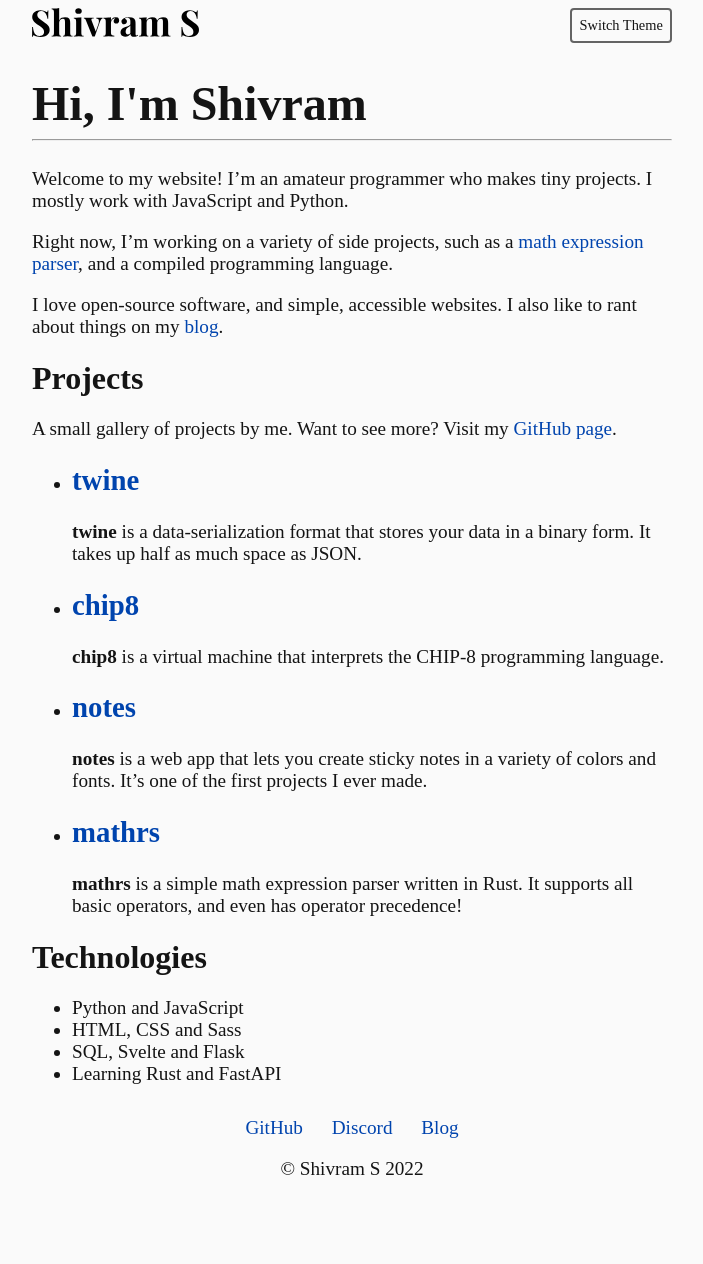
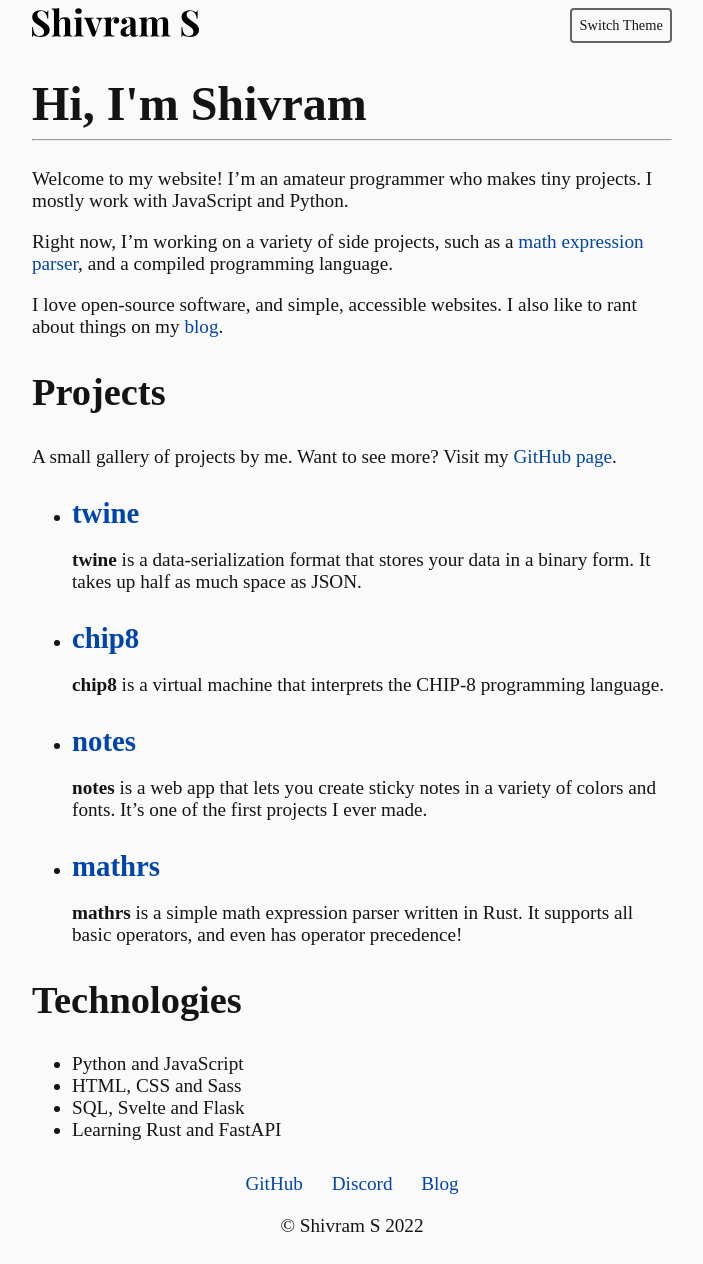
Before and after one commit to shivrm/old-site, a Jekyll site: the page built from index.md, in a window 1280 px wide. Shown: the whole page, without its empty margins (288-991 px from the left). Built offline with Jekyll 4.4.1, drawn with Linux system fonts in a browser that asks for light colours; before the commit the page ends 1207 px from its top, so only the background shows below that.

Commit message:
Fix headings

```diff
--- a/_layouts/default.html
+++ b/_layouts/default.html
@@ -10,6 +10,7 @@
         <meta property="og:title" content="{{ page.title }}" property="og:title">
         <meta name="og:url" content="{{ page.url|remove:'index.html' }}">
     {% endif %}
+
     <meta proprerty="og:description" content="{{ page.content | split:'<!--more-->' | first }}">
     <meta name="description" content="{{ page.content | split:'<!--more-->' | first }}">
 
@@ -30,7 +31,7 @@
     <header>
         <div id="header">
             <a href="{{site.url}}"><img src="{{site.url}}/assets/shivram.svg" alt="Shivram S" id="logo"></a>
-            <button id="switch-theme" onclick="switchTheme()">Switch Theme</button>
+            <button id="switch-theme" onclick="switchTheme()" hidden>Switch Theme</button>
         </div>
 
         {% if page.title or page.metadata %}
@@ -61,7 +62,7 @@
             <li><a href="{{site.url}}/blog">Blog</a></li>
         </ul>
         <p id="copyright">
-            © Shivram S 2022
+            &copy; Shivram S 2022
         </p>
     </footer>
 
@@ -71,6 +72,8 @@
     let darkTheme = window.matchMedia('(prefers-color-scheme: dark)').matches;
     document.body.classList.add(darkTheme ? "dark" : "light");
 
+    console.log("%c I was expecting you :)", "font-family: serif; font-size: 3em");
+
     function switchTheme() {
         document.body.classList.toggle("light");
         document.body.classList.toggle("dark");
--- a/assets/style.css
+++ b/assets/style.css
@@ -37,6 +37,9 @@ blockquote {
     padding: 0.5em 1em;
     background-color: #64646410;
 }
+
+h2 {font-size: 2.4em;}
+h3 {font-size: 1.5em; margin-bottom: 0;}
 
 #switch-theme {
     background-color: inherit;
--- a/index.md
+++ b/index.md
@@ -10,25 +10,25 @@ Right now, I'm working on a variety of side projects, such as a [math expression
 
 I love open-source software, and simple, accessible websites. I also like to rant about things on my [blog]({{site.url}}/blog).
 
-# Projects
+## Projects
 
 
 A small gallery of projects by me. Want to see more? Visit my [GitHub page](https://github.com/shivrm).
 
-* ## [twine]({{site.url}}/twine)
+* ### [twine]({{site.url}}/twine)
     **twine** is a data-serialization format that stores your data in a binary form. It takes up half as much space as JSON.
 
-* ## [chip8](https://github.com/shivrm/chip8)
+* ### [chip8](https://github.com/shivrm/chip8)
     **chip8** is a virtual machine that interprets the CHIP-8 programming language.
 
-* ## [notes]({{site.url}}/notes)
+* ### [notes]({{site.url}}/notes)
     **notes** is a web app that lets you create sticky notes in a variety of colors and fonts. It's one of the first projects I ever made.
 
-* ## [mathrs](https://github.com/shivrm/mathrs)
+* ### [mathrs](https://github.com/shivrm/mathrs)
     **mathrs** is a simple math expression parser written in Rust. It supports all basic operators, and even
     has operator precedence!
 
-# Technologies
+## Technologies
 
 *   Python and JavaScript
 *   HTML, CSS and Sass
```
Also changed, not shown: _blog/index.md (+1 -1 lines).
